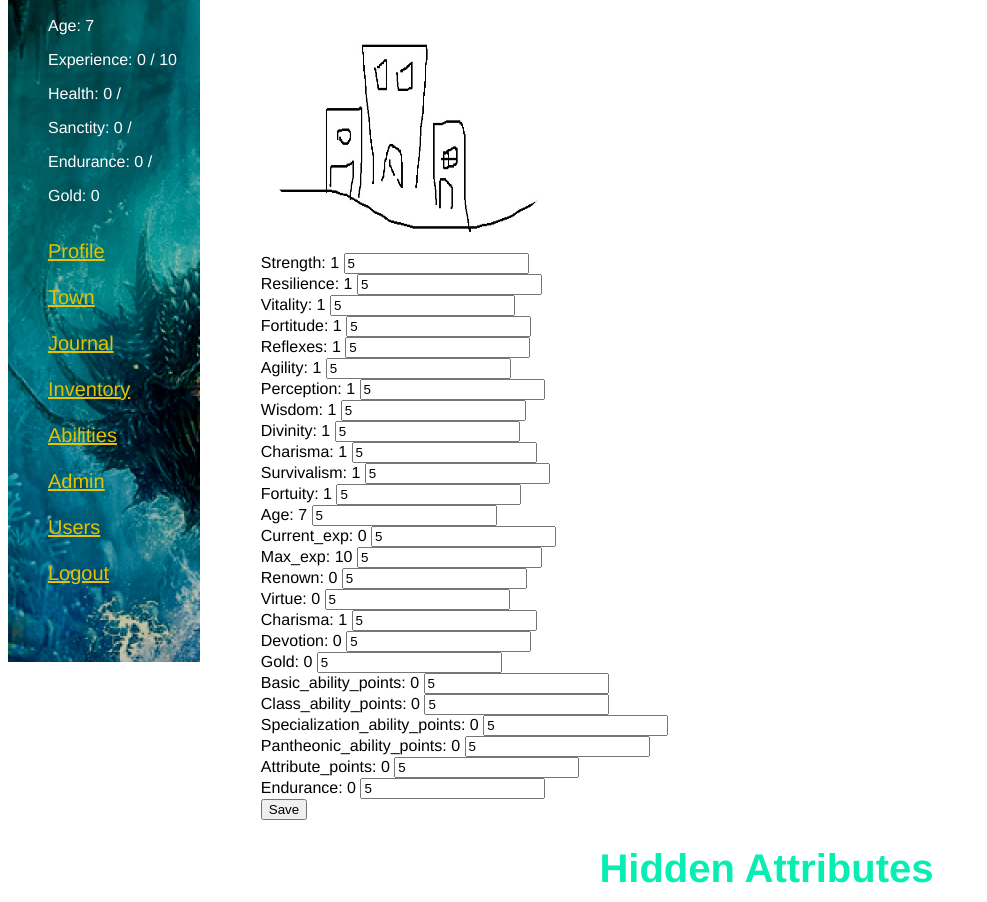
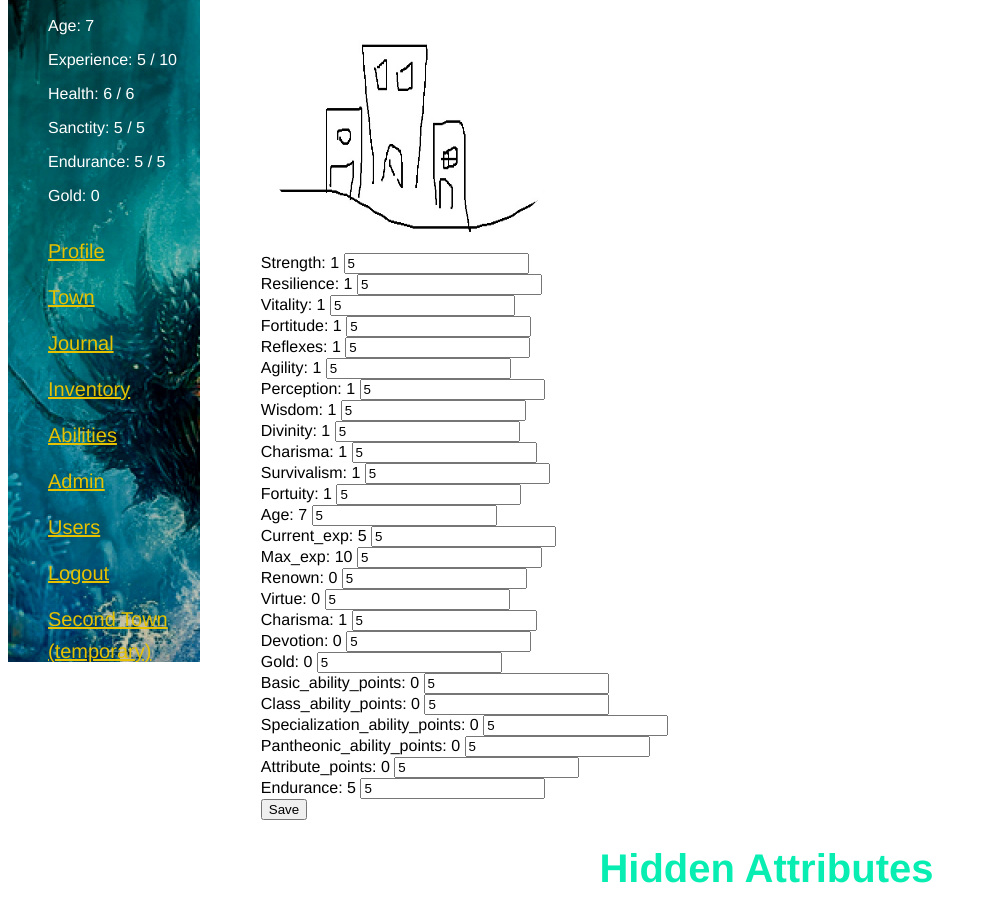
Before and after one commit to elthran/RPG-Game, a Flask app: page /admin in a window 1280 px wide. Shown: the part 146-1048 px from the top of the page, without its empty margins (0-987 px from the left). Run offline with Flask 2, Linux system fonts and the light colour scheme; a user stored in the database is signed in.

Commit message:
Added a second town for testing purposes. It's empty but works. Now the town function is based on what town you are in.

```diff
--- a/flask-intro/app.py
+++ b/flask-intro/app.py
@@ -490,18 +490,22 @@ def under_construction():
 
 ### STARTING TOWN FUNCTIONS
 
-@app.route('/town')
+@app.route('/town/<town_name>')
 @login_required
-def town(page_title = "Town"):
-    page_heading = "You are in the Starting Town."
+def town(town_name):
+    page_title = str(town_name)
+    page_heading = "You are in " + page_title
     page_image = "town"
-    paragraph = "The starting town. There are many places to visit within the town. Have a look!"
-    town_links = [("/store/greeting", "Blacksmith", "Shops"),
-                  ("/barracks", "Barracks"),
-                  ("/under_construction", "Marketplace"),
-                  ("/tavern", "Tavern", "Other"),
-                  ("/old_mans_hut", "Old Man's Hut"),
-                  ("/leave_town", "Village Gate", "Outskirts")]
+    paragraph = page_title + ". There are many places to visit within the town. Have a look!"
+    if town_name == "placeholder_name":
+        town_links = [("/store/greeting", "Blacksmith", "Shops"),
+                      ("/barracks", "Barracks"),
+                      ("/under_construction", "Marketplace"),
+                      ("/tavern", "Tavern", "Other"),
+                      ("/old_mans_hut", "Old Man's Hut"),
+                      ("/leave_town", "Village Gate", "Outskirts")]
+    if town_name == "temporary_second_town":
+        town_links = [("/store/greeting", "Blacksmith", "Shops")]
     return render_template('home.html', myHero=myHero, page_title=page_title, page_heading=page_heading, page_image=page_image, paragraph=paragraph, town_links=town_links)  # return a string
 
 @app.route('/barracks')
--- a/flask-intro/templates/home.html
+++ b/flask-intro/templates/home.html
@@ -29,13 +29,14 @@
       <div class="sidebarmenu">
         <ul>
         <li><a href=/home>Profile</a></li>
-        <li><a href=/town>Town</a></li>
+        <li><a href=/town/placeholder_name>Town</a></li>
         <li><a href=/quest_log>Journal</a></li>
         <li><a href=/under_construction>Inventory</a></li>
         <li><a href=/ability_tree>Abilities</a></li>
         <li><a href=/admin>Admin</a></li>
         <li><a href=/under_construction>Users</a></li>
         <li><a href=/logout>Logout</a></li>
+        <li><a href=/town/temporary_second_town>Second Town (temporary)</a></li>
         </ul>
       </div>
     </div>
```
Also changed, not shown: flask-intro/static/User.db.
